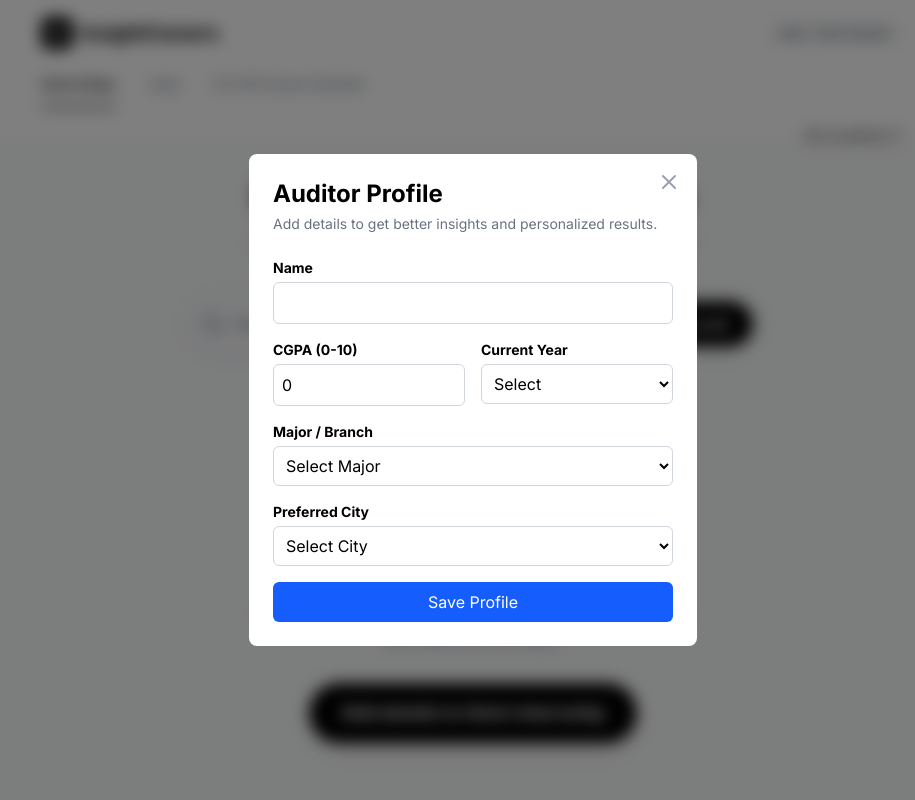
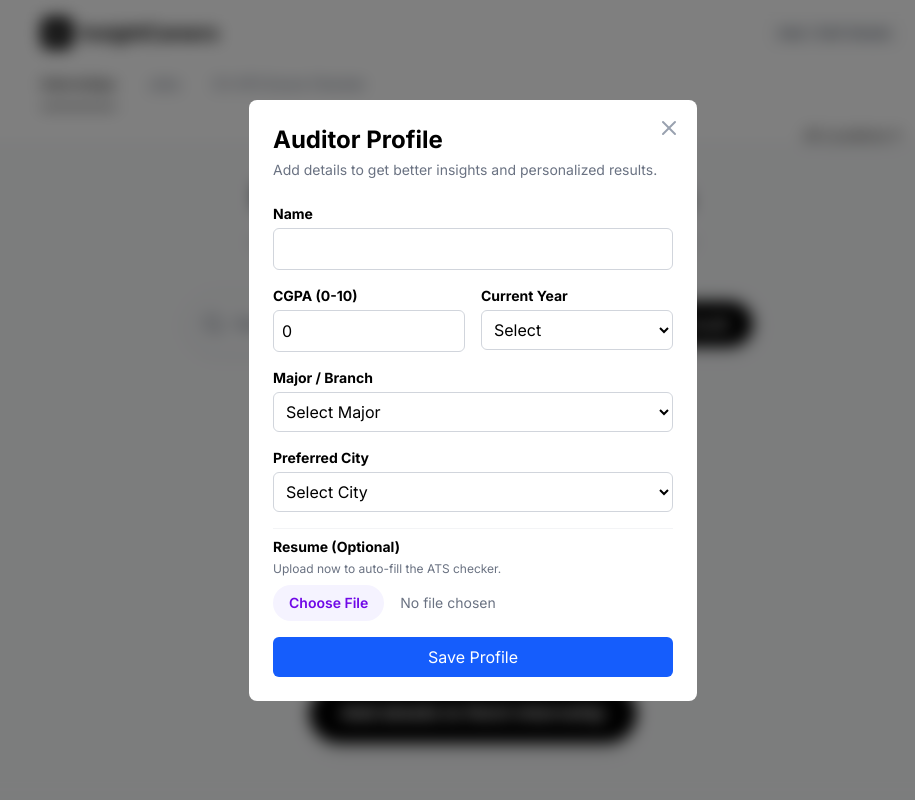
Before and after one commit to InnovationInnitiative/cv_radar, a Next.js app: page / in a window 1280 px wide. Both pictures are taken after a click on the button "Internships". Shown: the top 800 px of the page, without its empty margins (167-1082 px from the left). Built offline with nearby package versions, Linux system fonts and the light colour scheme.

Commit message:
Fix: Restore CV Analyzer with correct PDF dynamic imports

```diff
--- a/src/app/page.tsx
+++ b/src/app/page.tsx
@@ -13,12 +13,10 @@ import { AdNativeFeed } from '../components/ads/AdNativeFeed';
 import { Search, Loader2 } from 'lucide-react';
 import dynamic from 'next/dynamic';
 
-/*
 const AtsScoreChecker = dynamic(() => import('../components/AtsScoreChecker').then(mod => mod.AtsScoreChecker), {
   ssr: false,
   loading: () => <div className="p-8 text-center bg-white rounded-xl shadow-sm">Loading ATS Engine...</div>
 });
-*/
 
 export default function Home() {
   const { profile } = useUser();
@@ -311,7 +309,7 @@ export default function Home() {
         ) : (
 */}
         {activeTab === 'ats' ? (
-          <div className="p-12 text-center">ATS Checker Temporarily Disabled for Maintenance</div>
+          <AtsScoreChecker />
         ) : (
           <>
             {/* Search Hero */}
--- a/src/components/UserProfileModal.tsx
+++ b/src/components/UserProfileModal.tsx
@@ -108,7 +108,47 @@ export function UserProfileModal({ isOpen, onClose }: { isOpen: boolean; onClose
                         </select>
                     </div>
 
-                    {/* PDF Upload Removed for Vercel Build Stability */}
+                    {/* Optional PDF Upload */}
+                    <div className="pt-2 border-t border-gray-100">
+                        <label className="block text-sm font-bold text-black mb-1">Resume (Optional)</label>
+                        <p className="text-xs text-gray-500 mb-2">Upload now to auto-fill the ATS checker.</p>
+
+                        {!formData.resumeFileName ? (
+                            <input
+                                type="file"
+                                accept=".pdf"
+                                className="block w-full text-sm text-gray-500 file:mr-4 file:py-2 file:px-4 file:rounded-full file:border-0 file:text-sm file:font-semibold file:bg-violet-50 file:text-violet-700 hover:file:bg-violet-100"
+                                onChange={async (e) => {
+                                    const file = e.target.files?.[0];
+                                    if (file) {
+                                        try {
+                                            const { extractTextFromPdf } = await import('../utils/pdf-parser');
+                                            const text = await extractTextFromPdf(file);
+                                            setFormData(prev => ({
+                                                ...prev,
+                                                resumeText: text,
+                                                resumeFileName: file.name
+                                            }));
+                                        } catch (err) {
+                                            console.error("Failed to parse PDF", err);
+                                            alert("Failed to read PDF. Ensure it is text-based.");
+                                        }
+                                    }
+                                }}
+                            />
+                        ) : (
+                            <div className="flex items-center justify-between bg-green-50 p-2 rounded">
+                                <span className="text-xs font-medium text-green-700 truncate">{formData.resumeFileName}</span>
+                                <button
+                                    type="button"
+                                    onClick={() => setFormData(prev => ({ ...prev, resumeText: undefined, resumeFileName: undefined }))}
+                                    className="text-xs text-red-500 hover:text-red-700 font-bold"
+                                >
+                                    Remove
+                                </button>
+                            </div>
+                        )}
+                    </div>
 
                     <button type="submit" className="w-full bg-blue-600 text-white py-2 rounded-md hover:bg-blue-700 transition-colors">
                         Save Profile
--- /dev/null
+++ b/src/utils/pdf-parser.ts
@@ -0,0 +1,42 @@
+// Utility to parse PDF text Client-Side Only
+// We use dynamic imports to prevent Next.js build from crashing on worker files
+
+export async function extractTextFromPdf(file: File): Promise<string> {
+    if (typeof window === 'undefined') {
+        throw new Error("PDF extraction is client-side only");
+    }
+
+    try {
+        const arrayBuffer = await file.arrayBuffer();
+
+        // 1. Dynamic Import to avoid build-time bundling issues
+        const pdfjs = await import('pdfjs-dist');
+
+        // 2. Set Worker manually to CDN to avoid Webpack processing it
+        pdfjs.GlobalWorkerOptions.workerSrc = `https://unpkg.com/pdfjs-dist@${pdfjs.version}/build/pdf.worker.min.mjs`;
+
+        // 3. Load Document
+        const loadingTask = pdfjs.getDocument({ data: arrayBuffer });
+        const pdf = await loadingTask.promise;
+
+        let fullText = '';
+
+        // 4. Extract Text
+        for (let i = 1; i <= pdf.numPages; i++) {
+            const page = await pdf.getPage(i);
+            const textContent = await page.getTextContent();
+
+            const pageText = textContent.items
+                .map((item: any) => item.str)
+                .join(' ');
+
+            fullText += pageText + '\n\n';
+        }
+
+        return fullText.trim();
+
+    } catch (error) {
+        console.error('PDF Parse Error:', error);
+        throw new Error('Could not read PDF. Please ensure it is a valid text-based PDF file.');
+    }
+}
```
Also changed, not shown: src/components/AtsScoreChecker.tsx (renamed from src/components/AtsScoreChecker.txt), src/utils/pdf-parser.txt (deleted).
